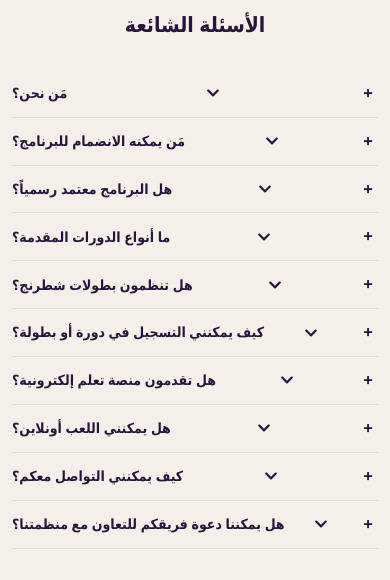
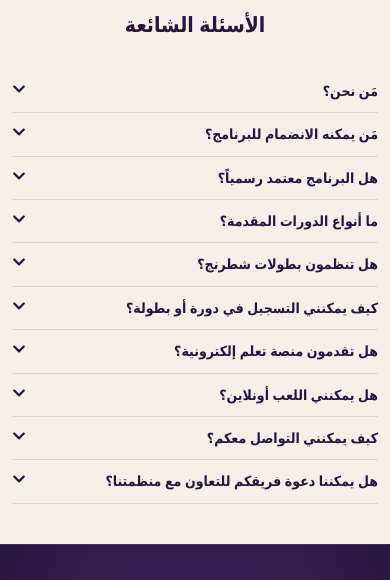
Before and after one commit to amman1910/levelup-school-chess, a React (Vite) app in the folder chess-app/: page / in a window 390 px wide. Shown: the part 5869-6449 px from the top of the page. Built offline with nearby package versions, Linux system fonts and the light colour scheme; no server answers; the database is empty.

Commit message:
feat: Implement comprehensive RTL support for Arabic language

```diff
--- a/chess-app/src/components/Guest/FAQSection/FAQSection.css
+++ b/chess-app/src/components/Guest/FAQSection/FAQSection.css
@@ -38,6 +38,16 @@
   color: #7b5fa3;
 }
 
+.faq-question span:first-child {
+  flex: 1;
+}
+
+.faq-icon {
+  margin-left: 10px;
+  margin-right: 10px;
+  flex-shrink: 0;
+}
+
 .faq-answer {
   margin-top: 10px;
   padding-right: 4px;
@@ -56,6 +66,66 @@
     opacity: 1;
     transform: translateY(0);
   }
+}
+
+/* ========== RTL Support - תמיכה מלאה בערבית ========== */
+
+/* RTL - ערבית */
+[dir="rtl"] .faq-section {
+  text-align: right;
+}
+
+[dir="rtl"] .faq-title {
+  text-align: center; /* כותרת תמיד במרכז */
+}
+
+[dir="rtl"] .faq-question {
+  flex-direction: row-reverse;
+  text-align: right;
+}
+
+[dir="rtl"] .faq-question span:first-child {
+  text-align: right;
+}
+
+[dir="rtl"] .faq-icon {
+  margin-left: 0;
+  margin-right: 10px;
+}
+
+[dir="rtl"] .faq-answer {
+  text-align: right;
+  padding-right: 0;
+  padding-left: 4px;
+}
+
+/* LTR - אנגלית */
+[dir="ltr"] .faq-section {
+  text-align: left;
+}
+
+[dir="ltr"] .faq-title {
+  text-align: center; /* כותרת תמיד במרכז */
+}
+
+[dir="ltr"] .faq-question {
+  flex-direction: row;
+  text-align: left;
+}
+
+[dir="ltr"] .faq-question span:first-child {
+  text-align: left;
+}
+
+[dir="ltr"] .faq-icon {
+  margin-left: 10px;
+  margin-right: 0;
+}
+
+[dir="ltr"] .faq-answer {
+  text-align: left;
+  padding-right: 4px;
+  padding-left: 0;
 }
 
 /* ========== MOBILE RESPONSIVE ========== */
@@ -81,7 +151,17 @@
 
   .faq-answer {
     font-size: 1rem;
+  }
+
+  /* RTL adjustments for tablets */
+  [dir="rtl"] .faq-answer {
+    padding-left: 2px;
+    padding-right: 0;
+  }
+
+  [dir="ltr"] .faq-answer {
     padding-right: 2px;
+    padding-left: 0;
   }
 }
 
@@ -95,6 +175,7 @@
     font-size: 1.5rem;
     margin-bottom: 30px;
     line-height: 1.3;
+    text-align: center;
   }
 
   .faq-item {
@@ -107,24 +188,46 @@
     gap: 8px;
   }
 
+  .faq-icon {
+    margin-left: 8px;
+    margin-right: 8px;
+  }
+
   .faq-answer {
     margin-top: 8px;
-    padding-right: 0;
     font-size: 0.9rem;
     line-height: 1.6;
   }
 
-  /* התאמה לכפתור הפתיחה במובייל */
-  .faq-question::after {
-    content: '+';
-    font-size: 1.2rem;
-    font-weight: bold;
-    min-width: 20px;
-    text-align: center;
+  /* RTL adjustments for mobile */
+  [dir="rtl"] .faq-question {
+    flex-direction: row-reverse;
   }
 
-  .faq-item.open .faq-question::after {
-    content: '−';
+  [dir="rtl"] .faq-icon {
+    margin-left: 0;
+    margin-right: 8px;
+  }
+
+  [dir="rtl"] .faq-answer {
+    padding-left: 0;
+    padding-right: 0;
+    text-align: right;
+  }
+
+  [dir="ltr"] .faq-question {
+    flex-direction: row;
+  }
+
+  [dir="ltr"] .faq-icon {
+    margin-left: 8px;
+    margin-right: 0;
+  }
+
+  [dir="ltr"] .faq-answer {
+    padding-left: 0;
+    padding-right: 0;
+    text-align: left;
   }
 }
 
@@ -151,17 +254,31 @@
   .faq-item {
     padding: 8px 0;
   }
+
+  .faq-icon {
+    margin-left: 6px;
+    margin-right: 6px;
+  }
+
+  /* RTL adjustments for extra small screens */
+  [dir="rtl"] .faq-icon {
+    margin-left: 0;
+    margin-right: 6px;
+  }
+
+  [dir="ltr"] .faq-icon {
+    margin-left: 6px;
+    margin-right: 0;
+  }
 }
 
-/* RTL Support למובייל */
-@media (max-width: 480px) {
-  html[dir="rtl"] .faq-answer {
-    padding-left: 0;
-    padding-right: 0;
-  }
+/* Special icon adjustments for better RTL support */
+[dir="rtl"] .faq-question svg {
+  transform: scaleX(-1); /* היפוך האייקון בערבית אם רוצים */
+}
 
-  html[dir="ltr"] .faq-answer {
-    padding-left: 0;
-    padding-right: 0;
-  }
+/* Smooth transitions for direction changes */
+.faq-question,
+.faq-answer {
+  transition: text-align 0.3s ease, padding 0.3s ease;
 }
--- a/chess-app/src/components/Guest/FAQSection/FAQSection.jsx
+++ b/chess-app/src/components/Guest/FAQSection/FAQSection.jsx
@@ -1,11 +1,14 @@
 import React, { useState } from 'react';
-import { useTranslation } from 'react-i18next'; // הוספת useTranslation
+import { useTranslation } from 'react-i18next';
 import './FAQSection.css';
 import { FaChevronDown, FaChevronUp } from 'react-icons/fa';
 
 const FAQSection = () => {
-  const { t } = useTranslation(); // הוספת hook לתרגום
+  const { t, i18n } = useTranslation(); // הוספת i18n
   const [activeIndex, setActiveIndex] = useState(null);
+
+  // בדיקה אם השפה הנוכחית היא ערבית
+  const isRTL = i18n.language === 'ar';
 
   // נטען את השאלות והתשובות מהתרגום
   const faqData = [
@@ -56,14 +59,19 @@ const FAQSection = () => {
   };
 
   return (
-    <div className="faq-section">
+    <div className={`faq-section ${isRTL ? 'rtl' : 'ltr'}`}>
       <h2 className="faq-title">{t('faq.title')}</h2>
       <div className="faq-list">
         {faqData.map((item, index) => (
-          <div className="faq-item" key={index}>
+          <div
+            className={`faq-item ${activeIndex === index ? 'open' : ''}`}
+            key={index}
+          >
             <div className="faq-question" onClick={() => toggleAnswer(index)}>
               <span>{item.question}</span>
-              {activeIndex === index ? <FaChevronUp /> : <FaChevronDown />}
+              <span className="faq-icon">
+                {activeIndex === index ? <FaChevronUp /> : <FaChevronDown />}
+              </span>
             </div>
             {activeIndex === index && (
               <div className="faq-answer">{item.answer}</div>
```
